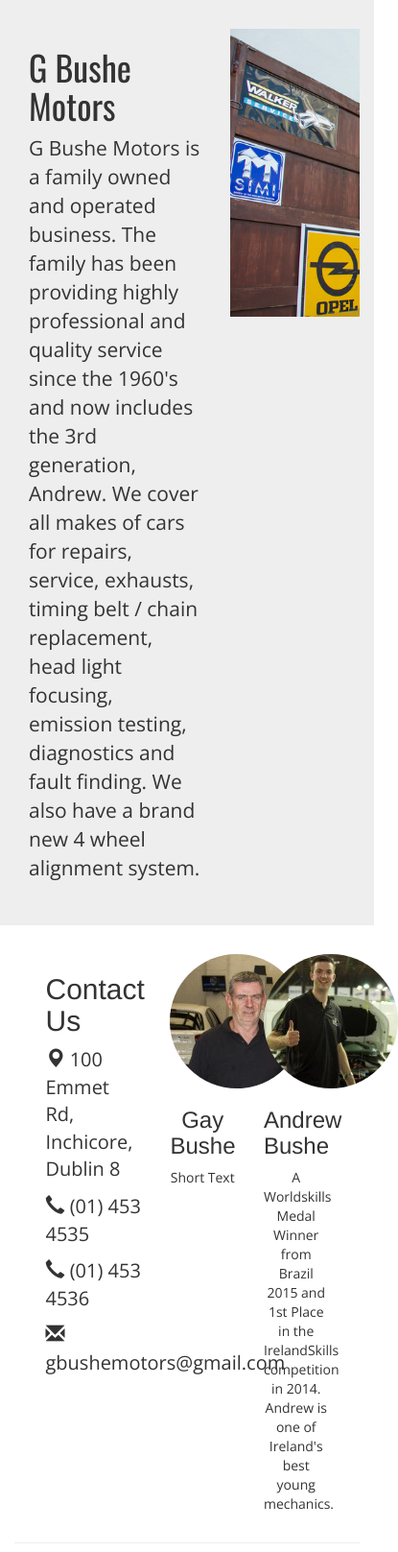
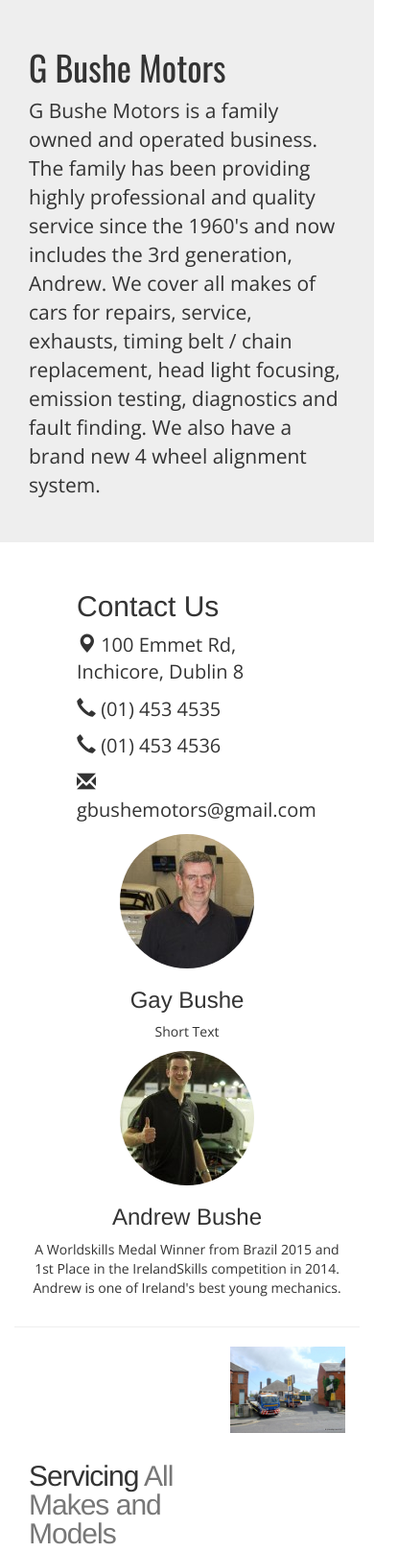
Before and after one commit to gbushemotors/gbushemotors.github.io, a plain HTML site: page index.html in a window 390 px wide. Shown: the top 1617 px of the page at 96% size, 415 px wide, since content can reach past the window. Drawn offline with nearby package versions, Linux system fonts and the light colour scheme.

Commit message:
Update layout for mobile

```diff
--- a/index.html
+++ b/index.html
@@ -6,39 +6,45 @@
     <!--<link rel="stylesheet" href="bootstrap.min.css">-->
     <link rel="stylesheet" href="style.css">
     <link href="https://fonts.googleapis.com/css?family=Open+Sans|Oswald" rel="stylesheet">
-    <title>G Bushe Motors</title>
+    <title>G Bushe Motors - Inchicore, Dublin: Providing quality repairs, wheel alignment, service, exhausts, timing belt / chain replacement, head light focusing, emission testing, diagnostics and fault finding</title>
 </head>
 <body>
 <div class="jumbotron">
     <div class="container">
-        <div class="col-xs-7">
+        <div class="col-sm-7">
             <h1>G Bushe Motors</h1>
             <p>G Bushe Motors is a family owned and operated business. The family has been providing highly professional and quality service since the 1960's and now includes the 3rd generation, Andrew. We cover all makes of cars for repairs, service, exhausts, timing belt / chain replacement, head light focusing, emission testing, diagnostics and fault finding. We also have a brand new 4 wheel alignment system.</p>
         </div>
-        <div class="col-xs-5 jumbophoto" >
-            <img class="jumbophoto" src="img/banner.jpg">
+        <div class="col-sm-5 jumbophoto hidden-xs" >
+            <img class="jumbophoto" src="img/banner.jpg" alt="The entrance to G Bushe Motors">
         </div>
     </div>
 </div>
 <div class="container">
     <div class="row">
-        <div class="col-xs-1"></div>
-        <div class="col-xs-4">
+        <div class="visible-xs-* col-xs-2 hidden-sm hidden-md hidden-lg"></div>
+        <div class="col-xs-8 col-sm-6">
             <h2>Contact Us</h2>
             <p class="contact"><span class="glyphicon glyphicon-map-marker" aria-hidden="true"></span> 100 Emmet Rd, Inchicore, Dublin 8</p>
             <p class="contact"><span class="glyphicon glyphicon-earphone" aria-hidden="true"></span> (01) 453 4535</p>
             <p class="contact"><span class="glyphicon glyphicon-earphone" aria-hidden="true"></span> (01) 453 4536</p>
             <p class="contact"><span class="glyphicon glyphicon-envelope" aria-hidden="true"></span> gbushemotors@gmail.com</p>
         </div>
-        <div class="col-xs-3" align="center">
-            <img class="img-circle" alt="Gay Bushe" width="140" height="140" src="img/gay.jpg">
-            <h3>Gay Bushe</h3>
-            <p>Short Text</p>
-        </div>
-        <div class="col-xs-3" align="center">
-            <img class="img-circle" alt="Andrew Bushe" width="140" height="140" src="img/andrew.jpg">
-            <h3>Andrew Bushe</h3>
-            <p>A Worldskills Medal Winner from Brazil 2015 and 1st Place in the IrelandSkills competition in 2014. Andrew is one of Ireland's best young mechanics.</p>
+        <div class="col-md-6 col-xs-12">
+            <div class="container">
+            <div class="row">
+            <div class="col-md-3 col-sm-6" align="center">
+                <img class="img-circle" width="140" height="140" src="img/gay.jpg" alt="Gay Bushe at G Bushe Motors">
+                <h3>Gay Bushe</h3>
+                <p>Short Text</p>
+            </div>
+            <div class="col-md-3 col-sm-6" align="center">
+                <img class="img-circle" width="140" height="140" src="img/andrew.jpg" alt="Andrew Bushe at G Bushe Motors">
+                <h3>Andrew Bushe</h3>
+                <p>A Worldskills Medal Winner from Brazil 2015 and 1st Place in the IrelandSkills competition in 2014. Andrew is one of Ireland's best young mechanics.</p>
+            </div>
+                </div>
+                </div>
         </div>
     </div>
 
@@ -50,7 +56,7 @@
             <p class="lead">Servicing your car is a vital part for maintaining vehicle safety and avoiding costly breakdowns. Our small and major service plans are aimed at addressing these points.</p>
         </div>
         <div class="col-xs-5">
-            <img class="featurette-image img-responsive center-block" src="img/banner_lg.jpg" alt="G Bushe Motors">
+            <img class="featurette-image img-responsive center-block" src="img/banner_lg.jpg" alt="Servicing at G Bushe Motors">
         </div>
     </div>
  </div>
@@ -59,7 +65,7 @@
  <div class="container marketing">
     <div class="row featurette">
         <div class="col-xs-5">
-            <img class="featurette-image img-responsive center-block" src="img/tracking.jpg" alt="Wheel Alignment improves Efficiency and Safety">
+            <img class="featurette-image img-responsive center-block" src="img/tracking.jpg" alt="Wheel Alignment at G Bushe Motors improves Efficiency and Safety">
         </div>
         <div class="col-xs-7">
             <h2>Wheel Alignment <!--<span class="text-muted">Subheading</span>--></h2>
```
